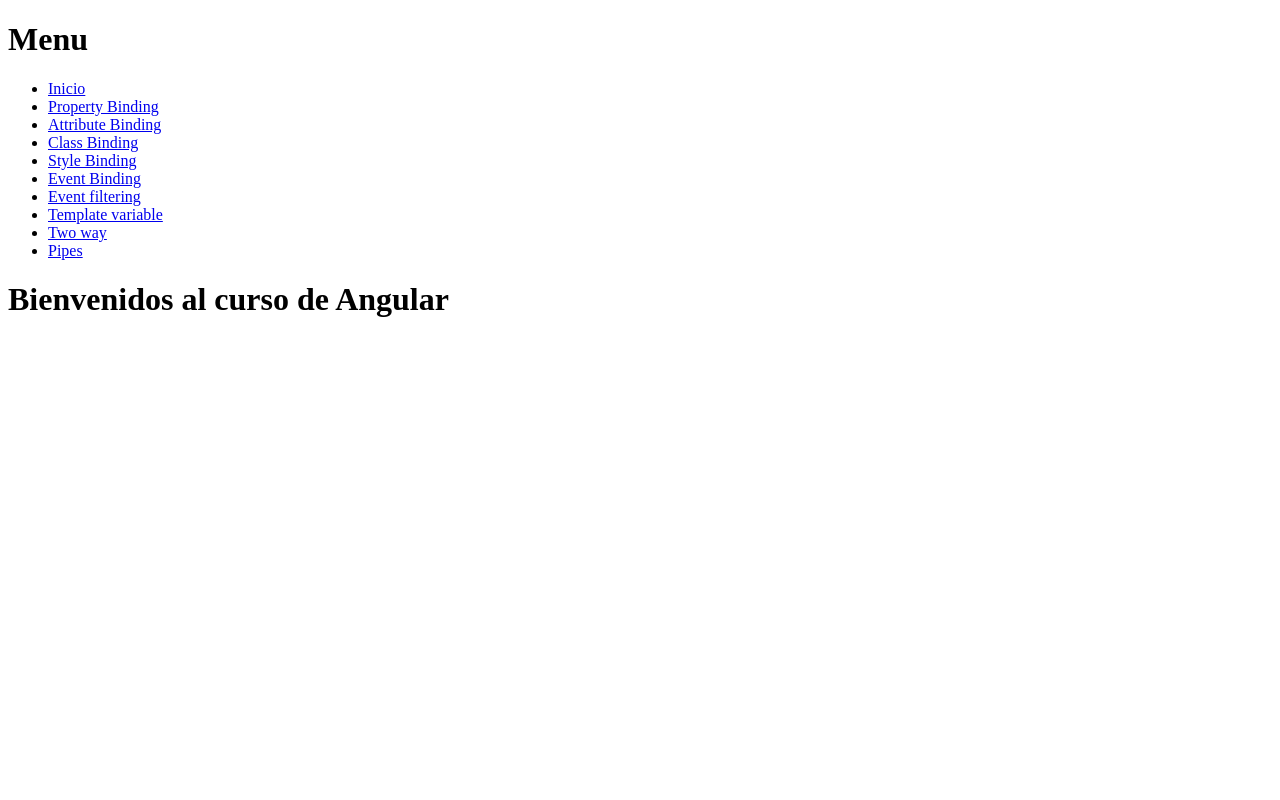
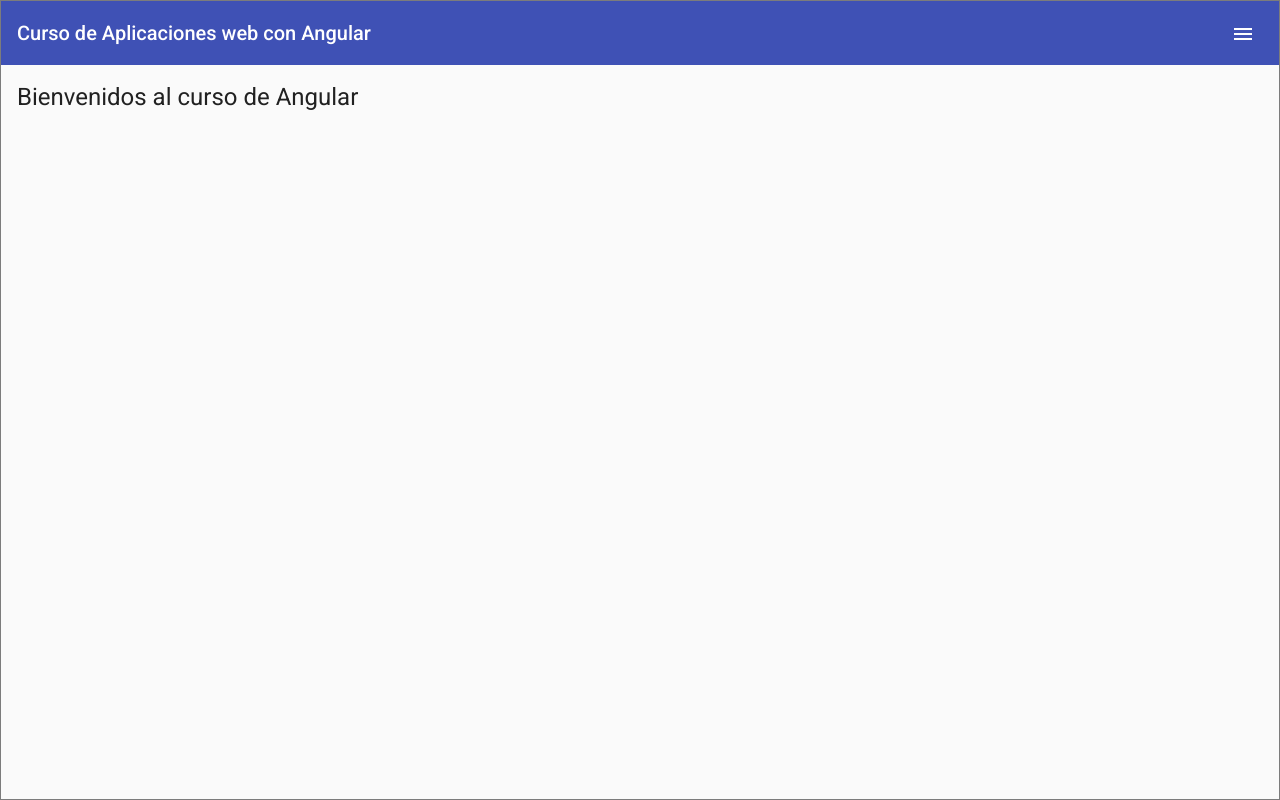
Before and after one commit to oidacra/curso-angular, an Angular app: page /inicio in a window 1280 px wide. Built offline with nearby package versions, Linux system fonts and the light colour scheme.

Commit message:
Cargado Material y Flexbox

```diff
--- a/angular.json
+++ b/angular.json
@@ -28,6 +28,7 @@
               "src/assets"
             ],
             "styles": [
+              "./node_modules/@angular/material/prebuilt-themes/indigo-pink.css",
               "src/styles.scss"
             ],
             "scripts": []
@@ -92,6 +93,7 @@
               "src/assets"
             ],
             "styles": [
+              "./node_modules/@angular/material/prebuilt-themes/indigo-pink.css",
               "src/styles.scss"
             ],
             "scripts": []
--- a/package.json
+++ b/package.json
@@ -11,11 +11,14 @@
   },
   "private": true,
   "dependencies": {
-    "@angular/animations": "~10.1.4",
+    "@angular/animations": "^10.1.5",
+    "@angular/cdk": "^10.2.4",
     "@angular/common": "~10.1.4",
     "@angular/compiler": "~10.1.4",
     "@angular/core": "~10.1.4",
+    "@angular/flex-layout": "^10.0.0-beta.32",
     "@angular/forms": "~10.1.4",
+    "@angular/material": "^10.2.4",
     "@angular/platform-browser": "~10.1.4",
     "@angular/platform-browser-dynamic": "~10.1.4",
     "@angular/router": "~10.1.4",
--- a/src/app/app-routing.module.ts
+++ b/src/app/app-routing.module.ts
@@ -7,7 +7,6 @@
 
 const routes: Routes = [
   { path: '', redirectTo: 'inicio', pathMatch: 'full' },
-  { path: 'inicio', component: WelcomeComponent },
 
   // Lazy Load de Módulo
   {
@@ -17,7 +16,7 @@
         (m) => m.ExamplesModule
       ),
   },
-
+  { path: 'inicio', component: WelcomeComponent },
   { path: '**', component: NotFoundComponent },
 ];
 
--- a/src/app/app.component.html
+++ b/src/app/app.component.html
@@ -1,3 +1,19 @@
-<app-topbar></app-topbar>
+<mat-drawer-container class="example-container" [hasBackdrop]="true" autosize>
+  <mat-drawer #drawer class="example-sidenav" mode="side">
+    <app-menu></app-menu>
+  </mat-drawer>
 
-<router-outlet></router-outlet>
+  <div class="root" fxFlexFill>
+    <div class="content" fxFlexFill fxLayout="column">
+      <div class="top-bar">
+        <app-topbar
+          (toggleButton)="drawerToggle($event)"
+          fxLayout="row"
+        ></app-topbar>
+      </div>
+      <div class="content-body">
+        <router-outlet></router-outlet>
+      </div>
+    </div>
+  </div>
+</mat-drawer-container>
--- a/src/app/app.component.scss
+++ b/src/app/app.component.scss
@@ -0,0 +1,21 @@
+:host {
+  display: block;
+  height: 100%;
+  .content-body {
+    padding: 1rem;
+  }
+}
+.example-container {
+  border: 1px solid rgba(0, 0, 0, 0.5);
+  display: block;
+  height: 100%;
+}
+.example-sidenav-content {
+  display: flex;
+  height: 100%;
+  align-items: center;
+}
+
+.example-sidenav {
+  padding: 20px;
+}
--- a/src/app/app.component.ts
+++ b/src/app/app.component.ts
@@ -1,10 +1,17 @@
-import { Component } from '@angular/core';
+import { Component, ViewChild } from '@angular/core';
+import { MatDrawer } from '@angular/material/sidenav';
 
 @Component({
   selector: 'app-root',
   templateUrl: './app.component.html',
-  styleUrls: ['./app.component.scss']
+  styleUrls: ['./app.component.scss'],
 })
 export class AppComponent {
   title = 'AngularCourseRouting';
+
+  @ViewChild('drawer') public drawer: MatDrawer;
+
+  drawerToggle($event) {
+    this.drawer.toggle();
+  }
 }
--- /dev/null
+++ b/src/app/core/components/menu.component.ts
@@ -0,0 +1,40 @@
+import { Component } from '@angular/core';
+
+interface IMenu {
+  name: string;
+  path: string;
+  icon?: string;
+}
+
+@Component({
+  selector: 'app-menu',
+  template: `
+    <mat-list role="list">
+      <mat-list-item *ngFor="let url of mainMenu">
+        <a [routerLink]="url.path" routerLinkActive="active-link">{{
+          url.name
+        }}</a>
+      </mat-list-item>
+    </mat-list>
+  `,
+  styles: [
+    `
+      li {
+      }
+    `,
+  ],
+})
+export class MenuComponent {
+  mainMenu: IMenu[] = [
+    { name: 'Inicio', path: '' },
+    { name: 'Property Binding', path: 'examples/property-binding' },
+    { name: 'Attribute Binding', path: 'examples/attibute-binding' },
+    { name: 'Class Binding', path: 'examples/class-binding' },
+    { name: 'Style Binding', path: 'examples/style-binding' },
+    { name: 'Event Binding', path: 'examples/event-binding' },
+    { name: 'Event filtering', path: 'examples/event-filtering' },
+    { name: 'Template variable', path: 'examples/template-variable' },
+    { name: 'Two way', path: 'examples/two-way-binding' },
+    { name: 'Pipes', path: 'examples/pipes' },
+  ];
+}
--- a/src/app/core/core.module.ts
+++ b/src/app/core/core.module.ts
@@ -2,10 +2,18 @@
 import { NgModule } from '@angular/core';
 import { CommonModule } from '@angular/common';
 import { BrowserModule } from '@angular/platform-browser';
+import { BrowserAnimationsModule } from '@angular/platform-browser/animations';
+import { FlexLayoutModule } from '@angular/flex-layout';
 
+const CORE_MODULES = [
+  FlexLayoutModule,
+  CommonModule,
+  BrowserModule,
+  BrowserAnimationsModule,
+];
 @NgModule({
   declarations: [],
-  imports: [CommonModule, BrowserModule, RouterModule],
-  exports: [CommonModule, BrowserModule, RouterModule],
+  imports: [CORE_MODULES],
+  exports: [CORE_MODULES],
 })
 export class CoreModule {}
--- a/src/app/layout/topbar/topbar.component.ts
+++ b/src/app/layout/topbar/topbar.component.ts
@@ -1,31 +1,34 @@
-import { Component } from '@angular/core';
-
-interface IMenu {
-  name: string;
-  path: string;
-  icon?: string;
-}
+import { Component, EventEmitter, Output } from '@angular/core';
 
 @Component({
   selector: 'app-topbar',
-  template: ` <h1>Menu</h1>
-    <ul>
-      <li *ngFor="let url of mainMenu">
-        <a [routerLink]="url.path">{{ url.name }}</a>
-      </li>
-    </ul>`,
+  template: ` <mat-toolbar color="primary">
+    <span>Curso de Aplicaciones web con Angular</span>
+    <span class="example-spacer"></span>
+
+    <button
+      (click)="toggleDrawer()"
+      mat-icon-button
+      class="example-icon"
+      aria-label="Example icon-button with menu icon"
+    >
+      <mat-icon>menu</mat-icon>
+    </button>
+  </mat-toolbar>`,
+  styles: [
+    `
+      .example-spacer {
+        flex: 1 1 auto;
+      }
+    `,
+  ],
 })
 export class TopbarComponent {
-  mainMenu: IMenu[] = [
-    { name: 'Inicio', path: '' },
-    { name: 'Property Binding', path: 'examples/property-binding' },
-    { name: 'Attribute Binding', path: 'examples/attibute-binding' },
-    { name: 'Class Binding', path: 'examples/class-binding' },
-    { name: 'Style Binding', path: 'examples/style-binding' },
-    { name: 'Event Binding', path: 'examples/event-binding' },
-    { name: 'Event filtering', path: 'examples/event-filtering' },
-    { name: 'Template variable', path: 'examples/template-variable' },
-    { name: 'Two way', path: 'examples/two-way-binding' },
-    { name: 'Pipes', path: 'examples/pipes' },
-  ];
+  @Output()
+  toggleButton = new EventEmitter<boolean>();
+
+  toggleDrawer() {
+    this.toggleButton.emit(true);
+    console.log('emit');
+  }
 }
--- a/src/index.html
+++ b/src/index.html
@@ -1,13 +1,21 @@
-<!doctype html>
-<html lang="en">
-<head>
-  <meta charset="utf-8">
-  <title>AngularCourseRouting</title>
-  <base href="/">
-  <meta name="viewport" content="width=device-width, initial-scale=1">
-  <link rel="icon" type="image/x-icon" href="favicon.ico">
-</head>
-<body>
-  <app-root></app-root>
-</body>
+<!DOCTYPE html>
+<html lang="es">
+  <head>
+    <meta charset="utf-8" />
+    <title>AngularCourseRouting</title>
+    <base href="/" />
+    <meta name="viewport" content="width=device-width, initial-scale=1" />
+    <link rel="icon" type="image/x-icon" href="favicon.ico" />
+    <link
+      href="https://fonts.googleapis.com/css?family=Roboto:300,400,500&display=swap"
+      rel="stylesheet"
+    />
+    <link
+      href="https://fonts.googleapis.com/icon?family=Material+Icons"
+      rel="stylesheet"
+    />
+  </head>
+  <body class="mat-typography">
+    <app-root></app-root>
+  </body>
 </html>
--- a/src/styles.scss
+++ b/src/styles.scss
@@ -1 +1,10 @@
 /* You can add global styles to this file, and also import other style files */
+
+html,
+body {
+  height: 100%;
+}
+body {
+  margin: 0;
+  font-family: Roboto, "Helvetica Neue", sans-serif;
+}
```
Also changed, not shown: src/app/app.module.ts (+26 -2 lines), 1 other file (tests, documents, lock files or other folders).
